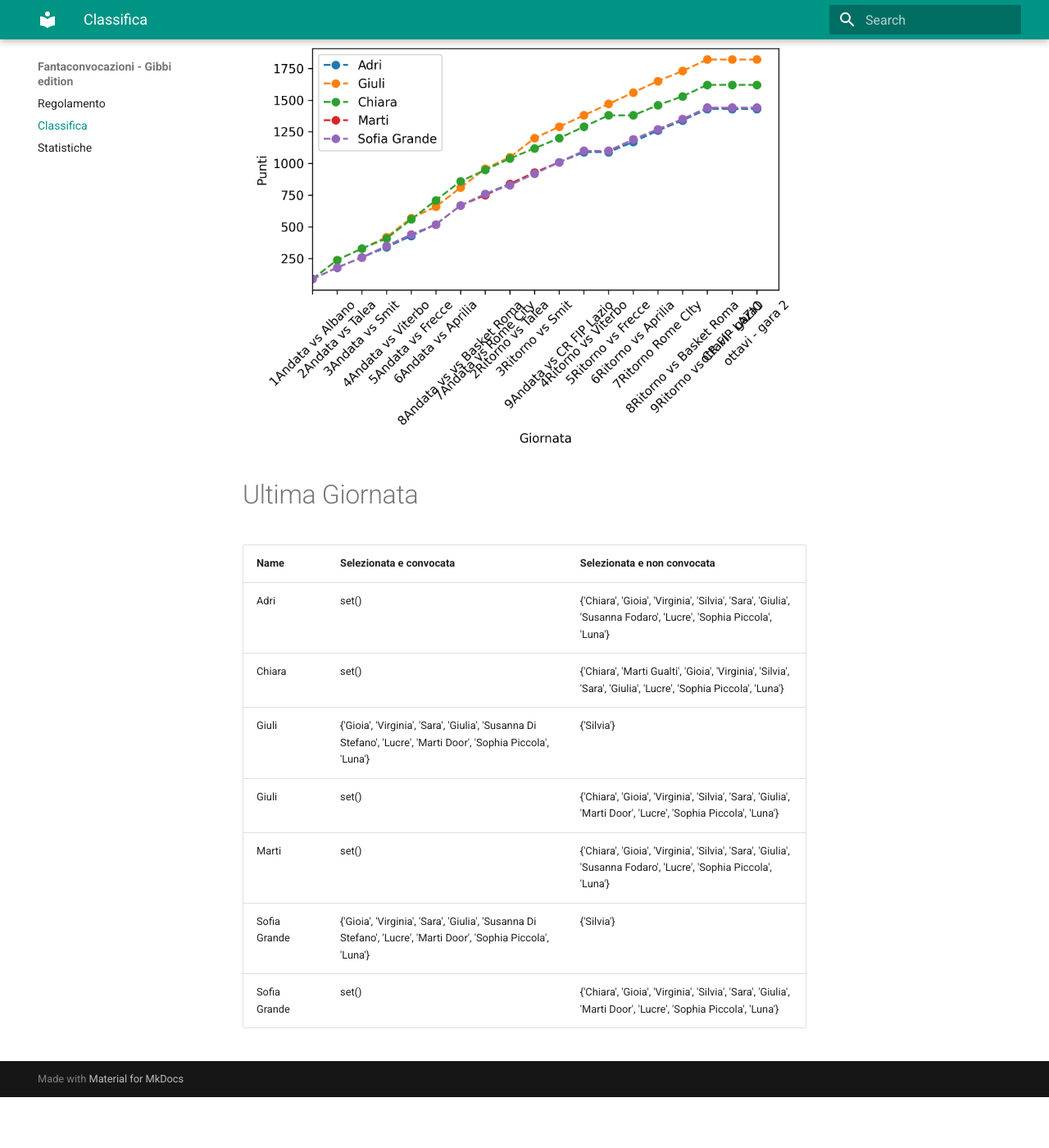
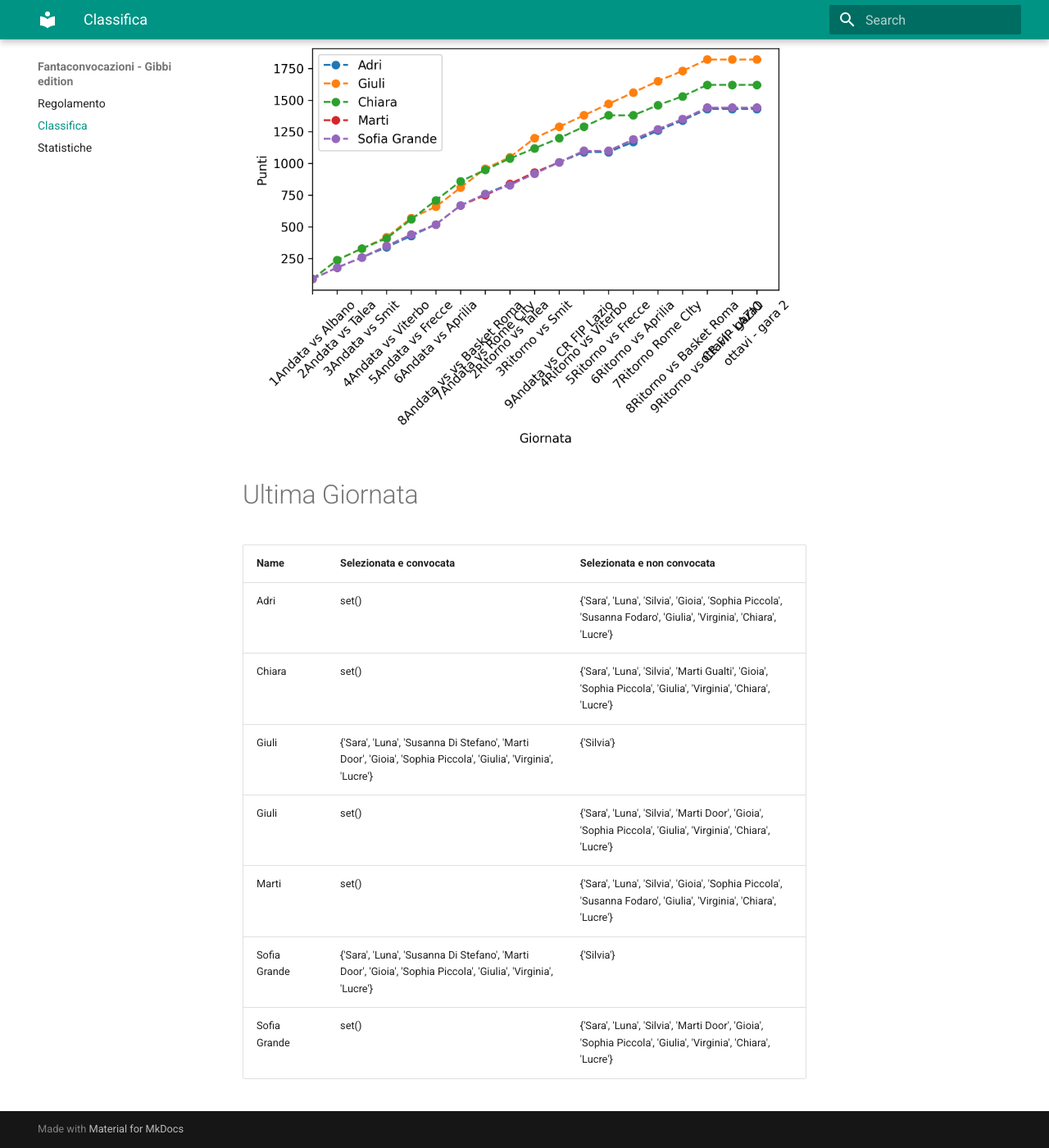
Before and after one commit to martinig94/fantagibbi, an MkDocs documentation site: the page built from docs/Classifica.md, in a window 1280 px wide and 1400 px high, scrolled down 565 px. Shown: the whole window at 82% size. Built offline with MkDocs 1.6.1 and Material for MkDocs 9.7.7, drawn with Linux system fonts in a browser that asks for light colours; before the commit the page ends 1903 px from its top, so only the background shows below that.

Commit message:
Auto-update from main.py

```diff
--- a/docs/Classifica.md
+++ b/docs/Classifica.md
@@ -18,11 +18,11 @@
 <!-- START_TABLE CORRECT -->
 | Name         | Selezionata e convocata                                                                                        | Selezionata e non convocata                                                                                      |
 |:-------------|:---------------------------------------------------------------------------------------------------------------|:-----------------------------------------------------------------------------------------------------------------|
-| Adri         | set()                                                                                                          | {'Chiara', 'Gioia', 'Virginia', 'Silvia', 'Sara', 'Giulia', 'Susanna Fodaro', 'Lucre', 'Sophia Piccola', 'Luna'} |
-| Chiara       | set()                                                                                                          | {'Chiara', 'Marti Gualti', 'Gioia', 'Virginia', 'Silvia', 'Sara', 'Giulia', 'Lucre', 'Sophia Piccola', 'Luna'}   |
-| Giuli        | {'Gioia', 'Virginia', 'Sara', 'Giulia', 'Susanna Di Stefano', 'Lucre', 'Marti Door', 'Sophia Piccola', 'Luna'} | {'Silvia'}                                                                                                       |
-| Giuli        | set()                                                                                                          | {'Chiara', 'Gioia', 'Virginia', 'Silvia', 'Sara', 'Giulia', 'Marti Door', 'Lucre', 'Sophia Piccola', 'Luna'}     |
-| Marti        | set()                                                                                                          | {'Chiara', 'Gioia', 'Virginia', 'Silvia', 'Sara', 'Giulia', 'Susanna Fodaro', 'Lucre', 'Sophia Piccola', 'Luna'} |
-| Sofia Grande | {'Gioia', 'Virginia', 'Sara', 'Giulia', 'Susanna Di Stefano', 'Lucre', 'Marti Door', 'Sophia Piccola', 'Luna'} | {'Silvia'}                                                                                                       |
-| Sofia Grande | set()                                                                                                          | {'Chiara', 'Gioia', 'Virginia', 'Silvia', 'Sara', 'Giulia', 'Marti Door', 'Lucre', 'Sophia Piccola', 'Luna'}     |
+| Adri         | set()                                                                                                          | {'Sara', 'Luna', 'Silvia', 'Gioia', 'Sophia Piccola', 'Susanna Fodaro', 'Giulia', 'Virginia', 'Chiara', 'Lucre'} |
+| Chiara       | set()                                                                                                          | {'Sara', 'Luna', 'Silvia', 'Marti Gualti', 'Gioia', 'Sophia Piccola', 'Giulia', 'Virginia', 'Chiara', 'Lucre'}   |
+| Giuli        | {'Sara', 'Luna', 'Susanna Di Stefano', 'Marti Door', 'Gioia', 'Sophia Piccola', 'Giulia', 'Virginia', 'Lucre'} | {'Silvia'}                                                                                                       |
+| Giuli        | set()                                                                                                          | {'Sara', 'Luna', 'Silvia', 'Marti Door', 'Gioia', 'Sophia Piccola', 'Giulia', 'Virginia', 'Chiara', 'Lucre'}     |
+| Marti        | set()                                                                                                          | {'Sara', 'Luna', 'Silvia', 'Gioia', 'Sophia Piccola', 'Susanna Fodaro', 'Giulia', 'Virginia', 'Chiara', 'Lucre'} |
+| Sofia Grande | {'Sara', 'Luna', 'Susanna Di Stefano', 'Marti Door', 'Gioia', 'Sophia Piccola', 'Giulia', 'Virginia', 'Lucre'} | {'Silvia'}                                                                                                       |
+| Sofia Grande | set()                                                                                                          | {'Sara', 'Luna', 'Silvia', 'Marti Door', 'Gioia', 'Sophia Piccola', 'Giulia', 'Virginia', 'Chiara', 'Lucre'}     |
 <!-- END_TABLE CORRECT -->
```
